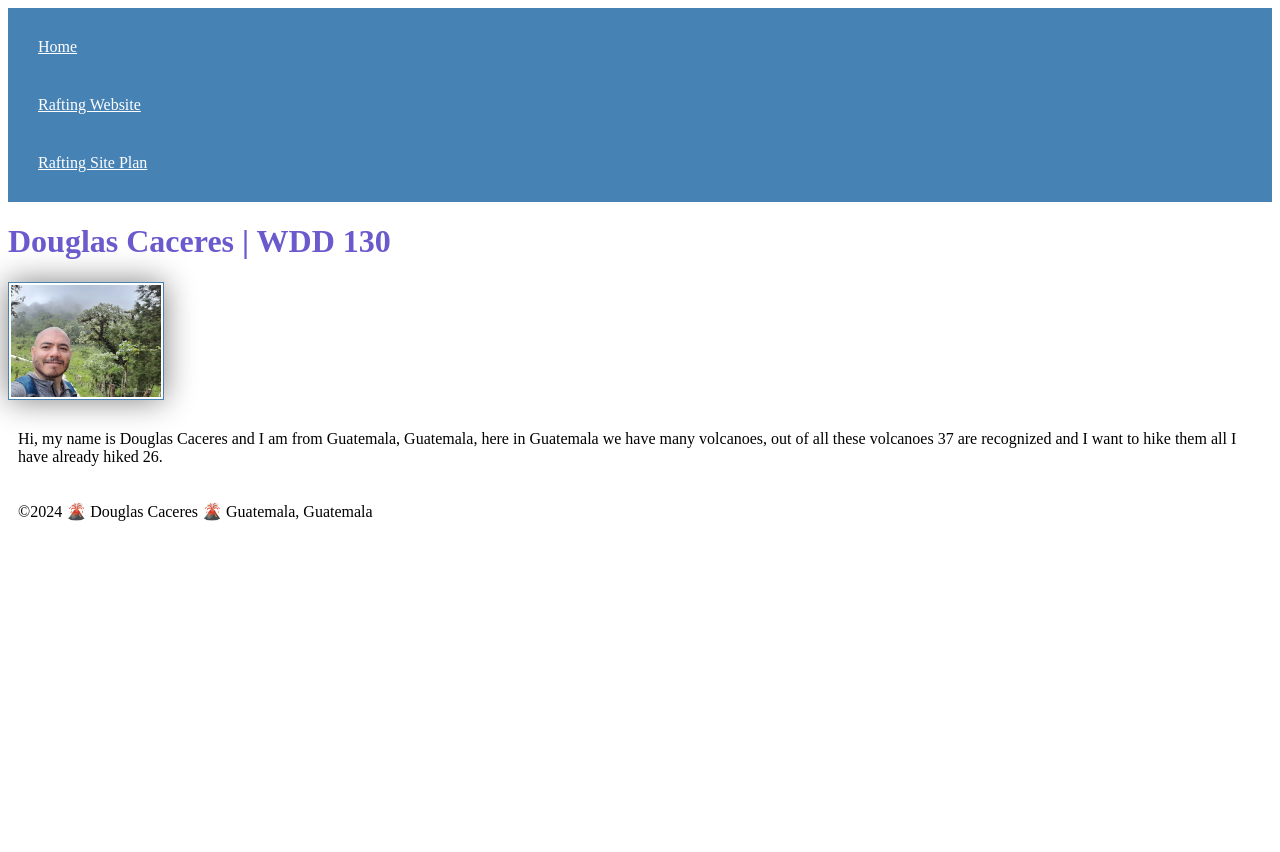
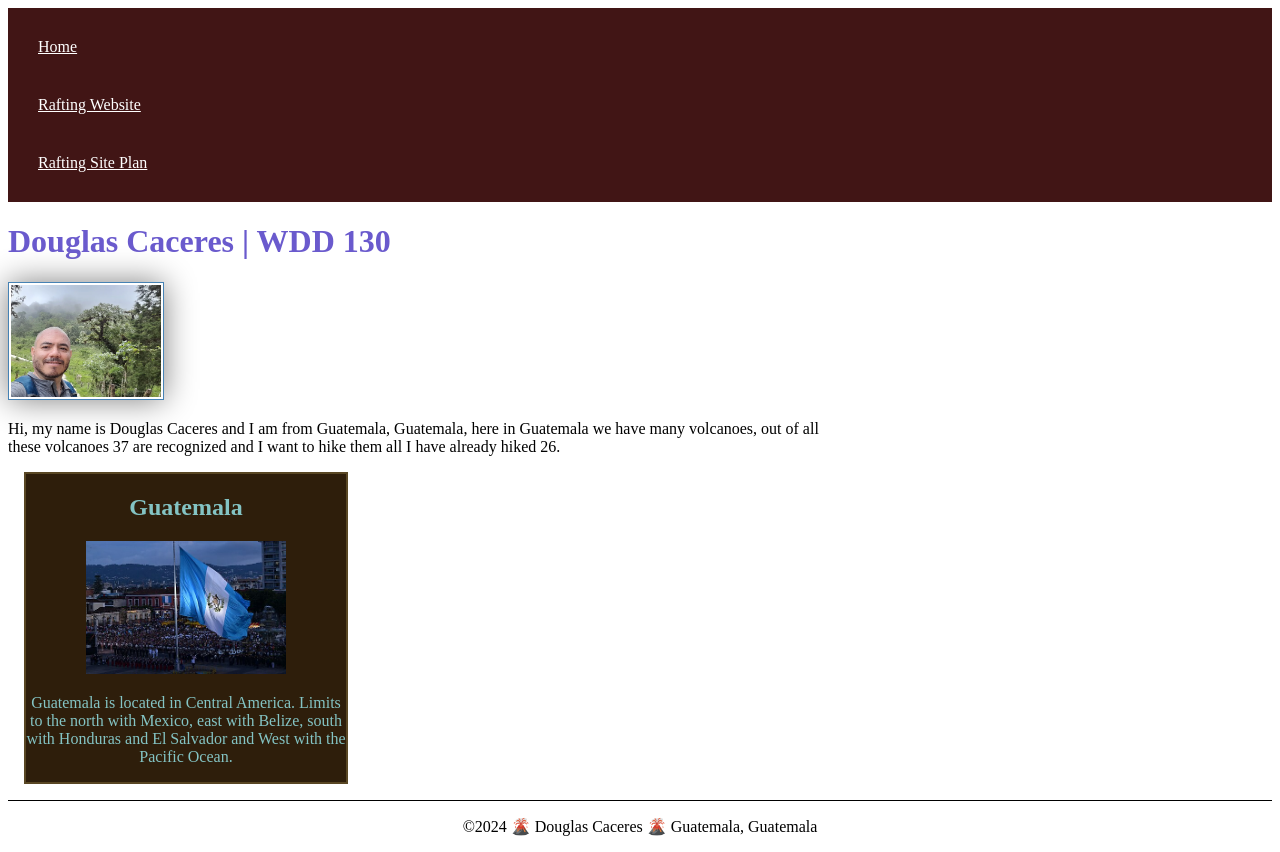
Before and after one commit to dcaceres2001/wdd130, a plain HTML site: page index.html in a window 1280 px wide. Before the commit the page ends 800 px from the top, so only its background shows below. Drawn offline with Linux system fonts and the light colour scheme.

Commit message:
week2final

```diff
--- a/index.html
+++ b/index.html
@@ -3,6 +3,8 @@
     <head>
         <meta charset="utf-8">
         <meta name="viewport" content="width=device-width,initial-scale=1.0">
+        <meta name="description" content="this is a page for Douglas Caceres, it is being used as a practice page for the web fundamentals class">
+        <meta name="author" content="Douglas Caceres">
         <title>Douglas Caceres | WDD 130 </title>
         <link rel="stylesheet" href="styles/styles.css">
 
@@ -22,6 +24,11 @@
                 we have many volcanoes, out of all these volcanoes 37 are recognized and I want to hike them all
                 I have already hiked 26. </p>
           </main>
+          <aside>
+            <h2>Guatemala</h2>
+            <img src="images/guatemala.jpg" alt="Guatemalan flag and central park">
+            <p>Guatemala is located in Central America. Limits to the north with Mexico, east with Belize, south with Honduras and El Salvador and West with the Pacific Ocean.</p>
+          </aside>
         <footer>
             <p>©2024 🌋 Douglas Caceres 🌋 Guatemala, Guatemala</p>
         </footer>
--- a/styles/styles.css
+++ b/styles/styles.css
@@ -1,7 +1,28 @@
 nav {
-    background-color: steelblue;
+    background-color:#411515;
+    color: #DEE0ED;
     padding: 10px;
     }
+
+main {
+    max-width: 840px;}
+
+aside{
+    width: 20rem;
+    margin: 1rem;
+    border: 2px solid rgb(89, 71, 36);
+    padding: 1re;
+    background-color: rgb(46, 30, 11);
+    color: rgb(132, 196, 196);
+    text-align: center;
+
+}
+
+aside img{
+    width: 200px;
+    height: auto;
+
+}
 
 nav a {
     color: white;
@@ -11,7 +32,7 @@ nav a {
 
 h1 {color: slateblue;}
 
-img {
+main img {
     width: 150px;
     height: auto;
     border: 1px solid steelblue;
@@ -19,4 +40,10 @@ img {
     box-shadow: 0 0 30px gray;
 }
 
-p {padding: 10px;}
+p {padding: 0;}
+
+footer {
+    margin-top: 15px;
+    border-top: 1px solid #000;
+    text-align: center;
+}
```
Also changed, not shown: images/guatemala.jpg (added).
